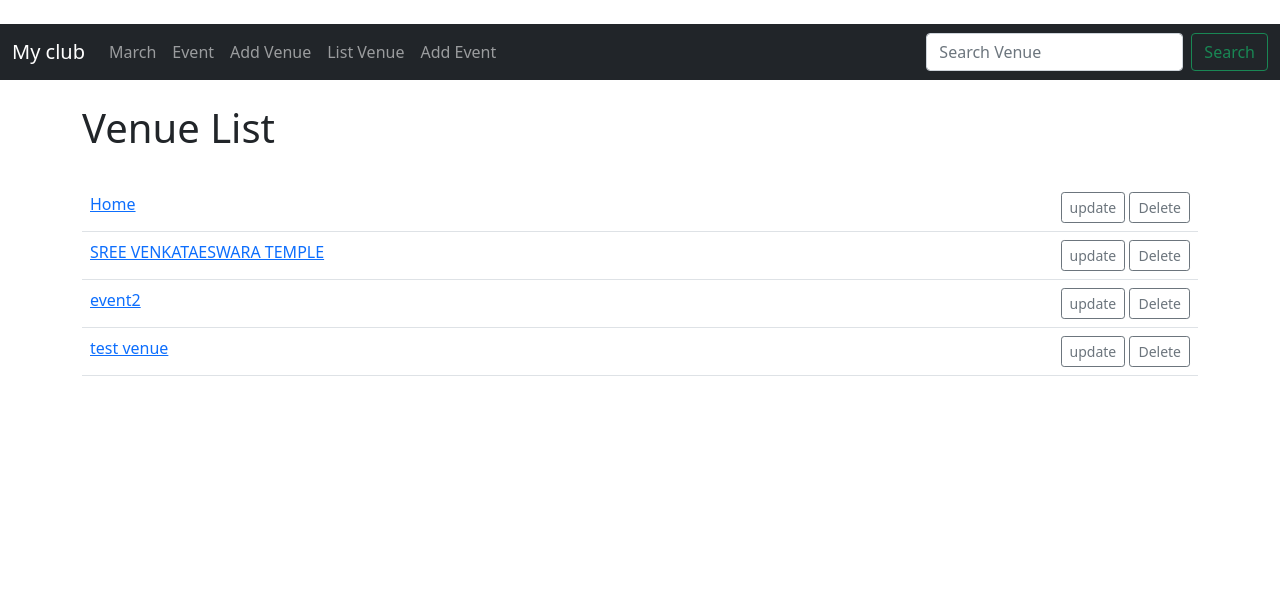
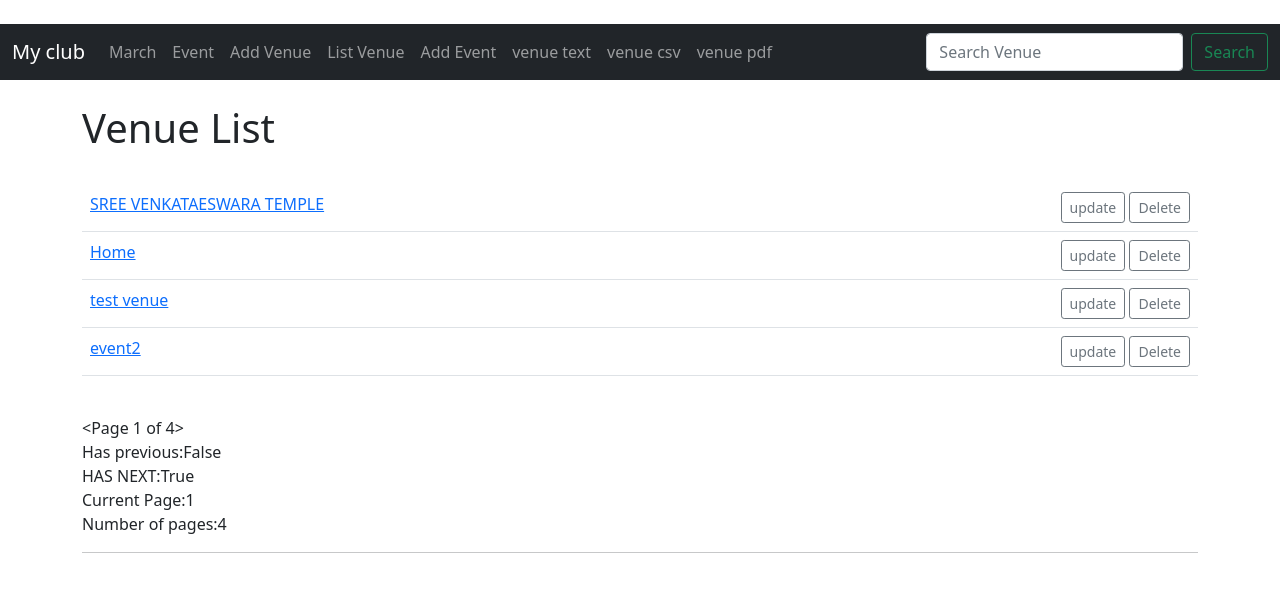
Before and after one commit to subbudeveops/Django-Projects, a Django app: page /myclub/list_venue in a window 1280 px wide. Shown: the top 592 px of the page. Run offline with Django 4.2, Linux system fonts and the light colour scheme; data comes from the database, SQL or seed files in the repository; both versions use the stored data as it was after the commit.

Commit message:
upload genatare pdf,csv and pagination

```diff
--- a/project2/myclub/urls.py
+++ b/project2/myclub/urls.py
@@ -6,16 +6,20 @@ from myclub import views
 
 urlpatterns = [
     path('admin/', admin.site.urls),
-    path('', views.Month_Year_view,name='home'),
-    path('<int:year>/<str:month>/', views.Month_Year_view,name='home'),
-    path('event', views.Event_list,name='event_list'),
-    path('add_venue', views.add_venue,name='add-venue'),
-    path('list_venue', views.venue_list,name='list-venue'),
-    path('show_venue/<venue_id>/', views.show_venue,name='show-venue'),
-    path('search_venue', views.search_venue,name='search-venue'),
-    path('update_venue/<venue_id>/', views.update_venue,name='update-venue'),
-    path('update_event/<event_id>/', views.update_event,name='update-event'),
-    path('delete_event/<event_id>/', views.delete_event,name='delete-event'),
-    path('delete_venue/<venue_id>/', views.delete_venue,name='delete-venue'),
-    path('add_event', views.add_event,name='add-event'),
+    path('', views.Month_Year_view, name='home'),
+    path('<int:year>/<str:month>/', views.Month_Year_view, name='home'),
+    path('event', views.Event_list, name='event_list'),
+    path('add_venue', views.add_venue, name='add-venue'),
+    path('list_venue', views.venue_list, name='list-venue'),
+    path('show_venue/<venue_id>/', views.show_venue, name='show-venue'),
+    path('search_venue', views.search_venue, name='search-venue'),
+    path('update_venue/<venue_id>/', views.update_venue, name='update-venue'),
+    path('update_event/<event_id>/', views.update_event, name='update-event'),
+    path('delete_event/<event_id>/', views.delete_event, name='delete-event'),
+    path('delete_venue/<venue_id>/', views.delete_venue, name='delete-venue'),
+    path('add_event', views.add_event, name='add-event'),
+    path('venue_text', views.venue_text, name='venue-text'),
+    path('venue_csv', views.venue_csv, name='venue-csv'),
+    path('venue_pdf', views.venue_pdf, name='venue-pdf'),
+
 ]
--- a/project2/myclub/views.py
+++ b/project2/myclub/views.py
@@ -1,115 +1,195 @@
-from pickle import GET
+
 from django.forms import forms
 from django.shortcuts import redirect, render
 from django.http import HttpResponseRedirect
 import datetime
 import calendar
-from  calendar import Calendar, HTMLCalendar, month, monthcalendar
+from calendar import Calendar, HTMLCalendar, month, monthcalendar
 from datetime import datetime
 from .models import Event, Venue
-from .forms import VenueForm,EventForm
+from .forms import VenueForm, EventForm
+from django.http import HttpResponse
+# import pdf attributes
+import csv
+import reportlab
+from django.http import FileResponse
+import io
+import reportlab
+from reportlab.pdfgen import canvas
+from reportlab.lib.units import inch
+from reportlab.lib.pagesizes import letter
+
+# import for create pagigations f
+from django.core.paginator import Paginator
+
+
 # Create your views here.
 
-def delete_venue(request,venue_id):
-  venue=Venue.obects.get(pk=venue_id)
-  venue.delete()
-  return redirect('list-venue')
+# Generate odf file venuelist9
 
 
+def venue_pdf(request):
+    buff = io.BytesIO()
+    c = canvas.Canvas(buff, pagesize=letter, bottomup=0)
+    p = c.beginText()
+    p.setTextOrigin(inch, inch)
+    p.setFont("Helvetica", 14)
+    venues = Venue.objects.all()
+    lines = []
+    for venue in venues:
+        lines.append(venue.name)
+        lines.append(venue.address)
+        lines.append(venue.zip_code)
+        lines.append(venue.phone)
+        lines.append(venue.web)
+        lines.append(venue.email_address)
+        lines.append(
+            " == == == == == == == == == == == == == == == == == == == == == == == == == == ==")
+
+    for line in lines:
+        p.textLine(line)
+    c.drawText(p)
+    c.showPage()
+    c.save()
+    buff.seek(0)
+    return FileResponse(buff, as_attachment=True, filename='venue.pdf')
 
 
-def delete_event(request,event_id):
-  event=Event.objects.get(pk=event_id)
-  event.delete()
-  return redirect('event-list')
+def venue_csv(request):
+    response = HttpResponse(content_type='text/csv')
+    response['Content-Disposition'] = 'attachment; filename=venue.csv'
+    # create csv writer
+    writer = csv.writer(response)
+    venues = Venue.objects.all()
+    # Add Colum heading to the csv filename
+    writer.writerow(['Venue Name', 'Address', 'ZIP_CODE',
+                    'PhoneNo', 'Website', 'EmailId'])
+    for venue in venues:
+        writer.writerow(
+            [venue.name, venue.address, venue.zip_code, venue.phone, venue.web, venue.email_address])
+    return response
+
+
+def venue_text(request):
+    response = HttpResponse(content_type='text/plain')
+    response['Content-Disposition'] = 'attachment; filename = venue.txt'
+    venues = Venue.objects.all()
+    lines = []
+    for venue in venues:
+        lines.append(
+            f'{venue.name}\n{venue.address}\n{venue.zip_code}\n{venue.phone}\n{venue.web}\n{venue.email_address}\n\n\n')
+    # lines = ["This line one\n", "This is line 2\n"]
+    response.writelines(lines)
+    return response
+
+
+def delete_venue(request, venue_id):
+    venue = Venue.obects.get(pk=venue_id)
+    venue.delete()
+    return redirect('list-venue')
+
+
+def delete_event(request, event_id):
+    event = Event.objects.get(pk=event_id)
+    event.delete()
+    return redirect('event-list')
 
 
 def add_event(request):
-  submitted=False
+    submitted = False
 
-  if request.method=="POST":
-    form=EventForm(request.POST)
+    if request.method == "POST":
+        form = EventForm(request.POST)
+        if form.is_valid():
+            form.save()
+            return HttpResponseRedirect('./add_event?submitted=True')
+    else:
+        form = EventForm
+        if 'submitted' in request.GET:
+
+            submitted = True
+    return render(request, 'myclub/addevent.html', {'form': form, 'submitted': submitted})
+
+
+def update_venue(request, venue_id):
+    venue = Venue.objects.get(pk=venue_id)
+    form = VenueForm(request.POST or None, instance=venue)
     if form.is_valid():
-      form.save()
-      return HttpResponseRedirect('./add_event?submitted=True')
-  else:
-      form=EventForm
-      if 'submitted' in request.GET:
+        form .save()
+        return redirect('list-venue')
+    return render(request, 'myclub/updatevenue.html', {'venue': venue, 'form': form})
 
-        submitted=True
-  return render(request,'myclub/addevent.html',{'form':form,'submitted':submitted})
 
-def update_venue(request,venue_id):
-  venue=Venue.objects.get(pk=venue_id)
-  form=VenueForm(request.POST or None,instance=venue)
-  if form.is_valid():
-    form .save()
-    return redirect('list-venue')
+def update_event(request, event_id):
+    event = Event.objects.get(pk=event_id)
+    form = EventForm(request.POST or None, instance=event)
+    if form.is_valid():
+        form.save()
+        return redirect('event_list')
+    return render(request, 'myclub/update_event.html', {'form': form, 'event': event})
 
-  return render(request,'myclub/updatevenue.html',{'venue':venue,'form':form})
 
-def update_event(request,event_id):
-  event=Event.objects.get(pk=event_id)
-  form=EventForm(request.POST or None, instance=event)
-  if form.is_valid():
-    form.save()
+def delete_event(request, event_id):
+    event = Event.objects.get(pk=event_id)
+    event.delete()
     return redirect('event_list')
-  return render(request,'myclub/update_event.html',{'form':form,'event':event})
 
-def delete_event(request,event_id):
-  event=Event.objects.get(pk=event_id)
-  event.delete()
-  return redirect('event_list')
 
 def search_venue(request):
-  if request.method=="POST":
-    searchvenue=request.POST['searchvenue']
-    venues=Venue.objects.filter(name__contains=searchvenue)
-    return render(request,'myclub/searchvenue.html',{'searchvenue':searchvenue,'venues':venues})
+    if request.method == "POST":
+        searchvenue = request.POST['searchvenue']
+        venues = Venue.objects.filter(name__contains=searchvenue)
+        return render(request, 'myclub/searchvenue.html', {'searchvenue': searchvenue, 'venues': venues})
+    else:
+        return render(request, 'myclub/searchvenue.html', {})
 
 
-  else:
-    return render(request,'myclub/searchvenue.html',{})
+def show_venue(request, venue_id):
+    venue = Venue.objects.get(pk=venue_id)
+    return render(request, 'myclub/showvenue.html', {'venue': venue})
 
 
+def venue_list(request):
+    #venue_list = Venue.objects.all().order_by('name')
+    venue_list = Venue.objects.all()
+    # setup pagenation for venue
+    p = Paginator(Venue.objects.all(), 1)
+    page = request.GET.get('page',)
+    venues = p.get_page(page)
+    return render(request, 'myclub/venuelist.html', {'venue_list': venue_list, 'venues': venues})
 
-def show_venue(request,venue_id):
-  venue=Venue.objects.get(pk=venue_id)
-  return render(request,'myclub/showvenue.html',{'venue':venue})
-
-def venue_list(request):
-  venue_list=Venue.objects.all().order_by('name')
-  return render(request,'myclub/venuelist.html',{'venue_list':venue_list})
 
 def add_venue(request):
-  form=VenueForm()
-  if request.method=="POST":
-    form=VenueForm(request.POST)
-    if form.is_valid():
-      form.save()
-    return Month_Year_view(request)
-  return render(request,'myclub/add_venue.html',{'form':form})
+    form = VenueForm()
+    if request.method == "POST":
+        form = VenueForm(request.POST)
+        if form.is_valid():
+            form.save()
+        return Month_Year_view(request)
+    return render(request, 'myclub/add_venue.html', {'form': form})
+
 
 def Event_list(request):
-  all_list=Event.objects.all().order_by('name')
-  return render(request,'myclub/event_list.html',{'all_list':all_list})
+    all_list = Event.objects.all().order_by('name')
+    return render(request, 'myclub/event_list.html', {'all_list': all_list})
 
-def Month_Year_view(request,year=datetime.now().year,month=datetime.now().strftime('%B')):
-  name='subbareddy'
-  month=month.capitalize()
-  #convert month from month name to number
-  month_number=list(calendar.month_name).index(month)
-  cal=HTMLCalendar().formatmonth(year,month_number)
-  now=datetime.now()
-  current_year=now.year
-  time=now.strftime("%I:%M:%S %p")
-  return render(request,'myclub/home.html',{
-                          'name':name,
-                          'year':year,
-                          'month':month,
-                          'month_number':month_number,
-                          'cal':cal,
-                          'now':now,
-                          'current_year':current_year,
-                          'time':time
-                          })
+
+def Month_Year_view(request, year=datetime.now().year, month=datetime.now().strftime('%B')):
+    name = 'subbareddy'
+    month = month.capitalize()
+    # convert month from month name to number
+    month_number = list(calendar.month_name).index(month)
+    cal = HTMLCalendar().formatmonth(year, month_number)
+    now = datetime.now()
+    current_year = now.year
+    time = now.strftime("%I:%M:%S %p")
+    return render(request, 'myclub/home.html', {
+        'name': name,
+        'year': year,
+        'month': month,
+        'month_number': month_number,
+        'cal': cal,
+        'now': now,
+        'current_year': current_year,
+        'time': time
+    })
--- a/project2/templates/myclub/navbar.html
+++ b/project2/templates/myclub/navbar.html
@@ -26,6 +26,18 @@
         <li class="nav-item">
           <a class="nav-link" href="{%url 'add-event' %}"> Add Event</a>
         </li>
+        <li class="nav-item">
+          <a class="nav-link" href="{%url 'venue-text' %}"> venue text</a>
+        </li>
+        <li class="nav-item">
+          <a class="nav-link" href="{%url 'venue-csv' %}"> venue csv</a>
+        </li>
+
+        <li class="nav-item">
+          <a class="nav-link" href="{%url 'venue-pdf' %}"> venue pdf</a>
+        </li>
+
+
 
       </ul>
       <form class="d-flex" method="POST" action="{% url 'search-venue' %}">
--- a/project2/templates/myclub/venuelist.html
+++ b/project2/templates/myclub/venuelist.html
@@ -20,4 +20,16 @@
 
   {%endfor%}
  </table>
-  {%endblock%}
+</br>
+
+{{venues}}</br>
+Has previous:{{venues.has_previous}}</br>
+HAS NEXT:{{venues.has_next}}</br>
+Current Page:{{venues.number}}</br>
+Number of pages:{{venues.paginator.num_pages}}</br>
+<hr>
+{% if venues.has_previous %}
+  <a href="?page=1">&laquo First</a>
+  <a href="?page={{venues.previous_page_number}}">Previous</a>
+{% endif %}
+{%endblock%}
```
Also changed, not shown: project2/db.sqlite3.
